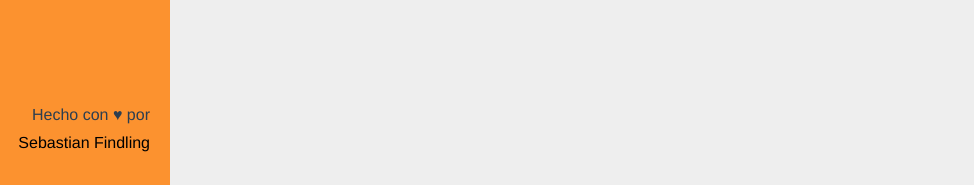
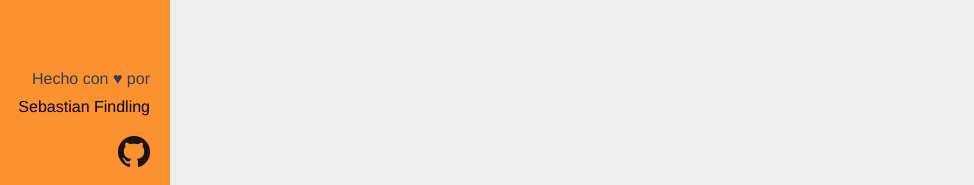
Before and after one commit to sebolio/envi, a Vue app: page /primos in a window 1280 px wide. Shown: the part 612-797 px from the top of the page, without its empty margins (0-974 px from the left). Built offline with nearby package versions, Linux system fonts and the light colour scheme; what vuesax would draw is missing.

Commit message:
link a github en footer

```diff
--- a/src/App.vue
+++ b/src/App.vue
@@ -6,7 +6,10 @@
         <li><router-link to="/json">JSON</router-link></li>
         <li><router-link to="/marvel">Marvel</router-link></li>
       </ul>
-      <p class="footer">Hecho con ♥ por <a href="https://seb.cl" target="_blank">Sebastian Findling</a></p>
+      <p class="footer">
+        Hecho con ♥ por <a href="https://seb.cl" target="_blank">Sebastian Findling</a>
+        <a href="https://github.com/sebolio/envi"><img src="./assets/github.png"></a>
+      </p>
     </div>
     <div class="contenido">
       <router-view/>
@@ -22,7 +25,7 @@
   }
   .footer {
     position: absolute;
-    bottom:70px;
+    bottom:50px;
     text-align: right;
     width: 100%;
     right: 20px;
```
Also changed, not shown: src/assets/github.png (added).
